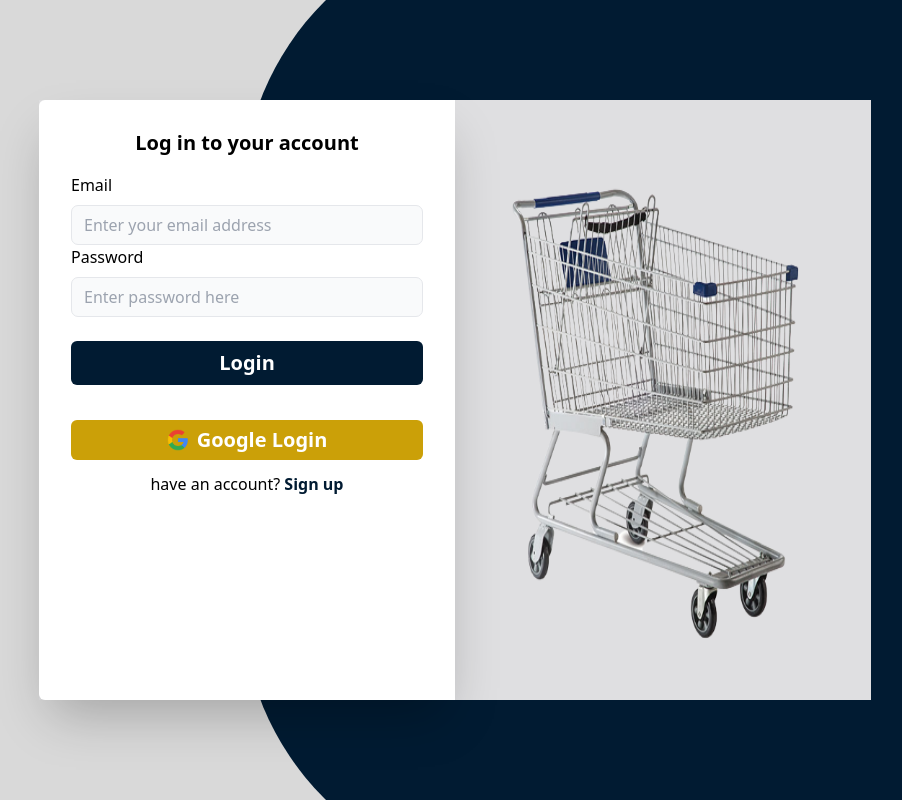
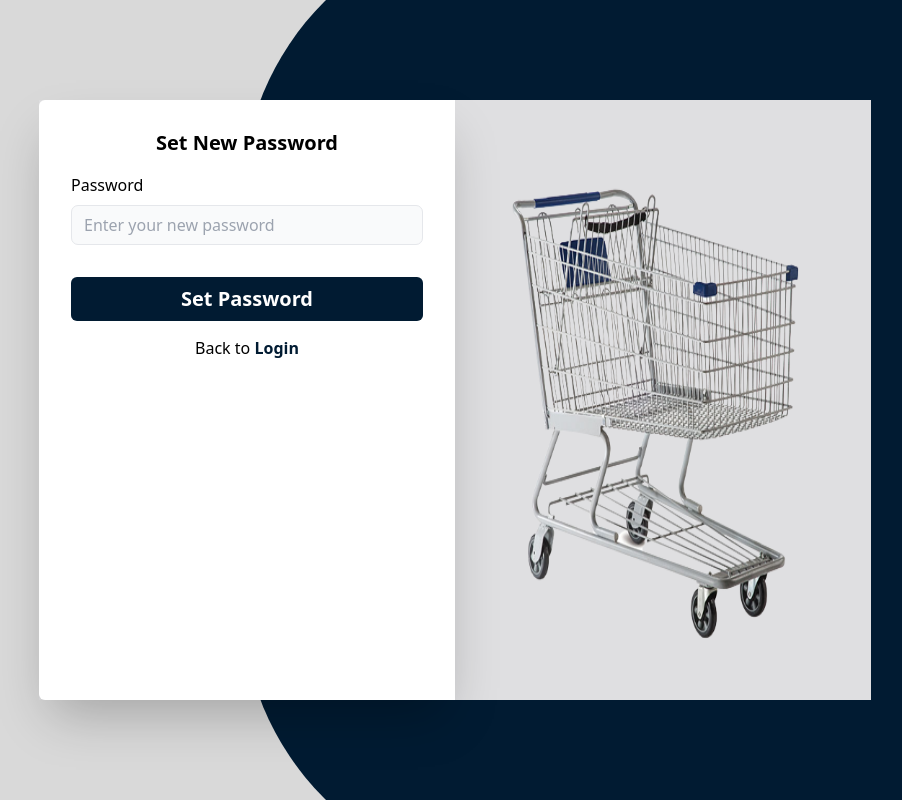
Before and after one commit to atlp-rwanda/ecommerce-app-legends-fe, a React (Vite) app: page /reset in a window 1280 px wide. Before the commit this address led to /login. Shown: the whole page, without its empty margins (185-1087 px from the left). Built offline with nearby package versions, Linux system fonts and the light colour scheme.

Commit message:
Adding ResetPassword component for user password reset functionality.

```diff
--- a/src/components/RouterProvide.jsx
+++ b/src/components/RouterProvide.jsx
@@ -10,11 +10,14 @@ import Login from '../views/auths/Login';
 import store from '../redux/store';
 import SignUpBuyer from '../views/signUpBuyer';
 import DashBoardIndex from './dashboards/admin/contents/DashBoardIndex';
+import ResetPassword from '../passwordreset/ResetPassword';
+import NewPassword from '../passwordreset/newPassword';
 import TwoFaForm from '../views/auths/2FaForm';
 import VendorRoutes from '../middlewares/authMiddlewares/VendorRoutes';
 import DummyProductVariatonsPage from './cart/DummyProductVariatonsPage';
 import CartPage from './cart/CartPage';
 
+// dotenv.config();
 function RouterProv() {
   return (
     <React.StrictMode>
@@ -23,6 +26,8 @@ function RouterProv() {
         <BrowserRouter>
           <Routes>
             <Route path="/" element={<App />} />
+            <Route path="/resetPassword" element={<ResetPassword />} />
+            <Route path="/reset" element={<NewPassword />} />
             <Route path="/cart" element={<CartPage />} />
             <Route
               path="/product-variation"
--- a/src/components/formControlscomponents/Button/Button.jsx
+++ b/src/components/formControlscomponents/Button/Button.jsx
@@ -25,6 +25,8 @@ Button.propTypes = {
   className: PropTypes.string,
   btnName: PropTypes.string.isRequired,
   // eslint-disable-next-line react/require-default-props
+  handleSend: PropTypes.func,
+  // eslint-disable-next-line react/require-default-props
   display: PropTypes.string,
 };
 
--- /dev/null
+++ b/src/passwordreset/ResetPassword.jsx
@@ -0,0 +1,113 @@
+import React, { useState } from 'react';
+import { NavLink, useNavigate } from 'react-router-dom';
+import { toast } from 'react-toastify';
+import FormInput from '../components/formControlscomponents/formInput/FormInput';
+import Button from '../components/formControlscomponents/Button/Button';
+import CART from '../assets/CART.png';
+
+export const URL = `https://ecommerce-app-legends-bn-production.up.railway.app`;
+
+function ResetPassword() {
+  const [email, setEmail] = useState('');
+  const [isClicked, setIsClicked] = useState(false);
+  const [resetButton, setResetButton] = useState({
+    display: 'hidden',
+    text: 'Send Reset Link',
+  });
+  const navigate = useNavigate();
+
+  const handleSubmit = async (e) => {
+    e.preventDefault();
+    setIsClicked(true);
+    setResetButton({
+      display: 'inline-block',
+      text: 'Loading...',
+    });
+
+    await fetch(`${URL}/api/v1/email`, {
+      method: 'POST',
+      headers: {
+        'Content-Type': 'application/json',
+      },
+      body: JSON.stringify({ email }),
+    })
+      .then((res) => res.json())
+      .then((data) => {
+        if (data.status === 'success') {
+          const { token } = data; // Extract the token from the response data
+          toast.success(data.message, { theme: 'colored' });
+          navigate('/login', { state: { token } }); // Pass the token as state to the login route
+        } else {
+          toast.error(data.message, { theme: 'colored' });
+        }
+      })
+      .catch((err) => {
+        toast.error(err.message, { theme: 'colored' });
+      });
+
+    setEmail('');
+    setIsClicked(false);
+    setResetButton({
+      display: 'hidden',
+      text: 'Send Reset Link',
+    });
+  };
+
+  const handleEmailChange = (e) => {
+    setEmail(e.target.value);
+  };
+  return (
+    <div className="bg-darkGrey h-[100vh] m-0 p-0 flex items-center w-full overflow-hidden relative">
+      <div className="md:w-full md:rounded-none w-2/3 h-[120vh] bg-darkBlueColor absolute right-0 rounded-[280px] rounded-r overflow-hidden" />
+      <div className="flex flex-row-reverse justify-center mx-auto w-[65%] md:w-[95%] sm:w-[100%] h-[75%] bg-imageBgColor">
+        <div className="flex items-center justify-center md:hidden backdrop-blur-3xl bg-imageBgColor w-1/2">
+          <img
+            src={CART}
+            alt=""
+            className="rounded-sm rounded-l-none h-[80%]"
+          />
+        </div>
+        <div className="px-8 pt-[3.5%] bg-whiteColor w-1/2 backdrop-blur-md rounded-md rounded-r-none shadow-2xl flex flex-col md:w-[90%] md:rounded-r sm:px-2 sm:w-[98%] md:px-10">
+          <h1 className="h-fit text-xl font-bold mb-1 text-center">
+            Reset Your Password
+          </h1>
+          <form className="my-[1%]" onSubmit={handleSubmit}>
+            <div className="relative w-full min-w-[200px] my-2 h-10">
+              <label
+                htmlFor="email"
+                className="before:content[' '] after:content[' '] pointer-events-none my-4"
+              >
+                Email
+              </label>
+              <FormInput
+                id="email"
+                type="email"
+                className="peer bg-lightGrey invalid:focus:border-red-400 valid:focus:border-green-400 h-full w-full rounded-[7px] border mt-2 px-3 py-3.5 font-sans text-md font-normal text-blue-gray-700 outline outline-0 transition-all placeholder-shown:border placeholder-shown:border-blue-gray-200 placeholder-shown:border-t-blue-gray-200 focus:border-1 focus:outline-0 disabled:border-0 disabled:shadow-sm"
+                placeholder="Enter your email address"
+                required
+                value={email}
+                onChange={handleEmailChange}
+              />
+            </div>
+            <Button
+              type="submit"
+              isClicked={isClicked}
+              className="w-full text-xl bg-darkBlueColor py-2 text-white font-semibold rounded-md mt-14"
+              btnName={resetButton.text}
+              display={resetButton.display}
+            />
+          </form>
+          <p className="mt-3 text-center">
+            Back to
+            <NavLink to="/login" className="text-darkBlueColor font-bold">
+              {' '}
+              Login
+            </NavLink>
+          </p>
+        </div>
+      </div>
+    </div>
+  );
+}
+
+export default ResetPassword;
--- /dev/null
+++ b/src/passwordreset/newPassword.jsx
@@ -0,0 +1,117 @@
+import React, { useState } from 'react';
+import { useNavigate, NavLink, useLocation } from 'react-router-dom';
+import { toast } from 'react-toastify';
+import FormInput from '../components/formControlscomponents/formInput/FormInput';
+import Button from '../components/formControlscomponents/Button/Button';
+import CART from '../assets/CART.png';
+
+export const URL = `https://ecommerce-app-legends-bn-production.up.railway.app`;
+
+function NewPassword() {
+  const [password, setPassword] = useState('');
+  const [isClicked, setIsClicked] = useState(false);
+  const [resetButton, setResetButton] = useState({
+    display: 'hidden',
+    text: 'Set Password',
+  });
+  const navigate = useNavigate();
+  const location = useLocation();
+  const queryParameters = new URLSearchParams(location.search);
+  const token = queryParameters.get('token');
+
+  const handleSubmit = async (e) => {
+    e.preventDefault();
+    setIsClicked(true);
+    setResetButton({
+      display: 'inline-block',
+      text: 'Loading...',
+    });
+    try {
+      const response = await fetch(`${URL}/api/v1/password/${token}`, {
+        method: 'POST',
+        headers: {
+          'Content-Type': 'application/json',
+        },
+        body: JSON.stringify({ password }),
+      });
+
+      const data = await response.json();
+
+      if (data.status === 'success') {
+        toast.success(data.message, { theme: 'colored' });
+        navigate('/login');
+      } else {
+        toast.error(data.message, { theme: 'colored' });
+      }
+    } catch (err) {
+      toast.error('An error occurred. Please try again later.', {
+        theme: 'colored',
+      });
+    }
+
+    setPassword('');
+    setIsClicked(false);
+    setResetButton({
+      display: 'hidden',
+      text: 'Set Password',
+    });
+  };
+
+  const handlePasswordChange = (e) => {
+    setPassword(e.target.value);
+  };
+
+  return (
+    <div className="bg-darkGrey h-[100vh] m-0 p-0 flex items-center w-full overflow-hidden relative">
+      <div className="md:w-full md:rounded-none w-2/3 h-[120vh] bg-darkBlueColor absolute right-0 rounded-[280px] rounded-r overflow-hidden" />
+      <div className="flex flex-row-reverse justify-center mx-auto w-[65%] md:w-[95%] sm:w-[100%] h-[75%] bg-imageBgColor">
+        <div className="flex items-center justify-center md:hidden backdrop-blur-3xl bg-imageBgColor w-1/2">
+          <img
+            src={CART}
+            alt=""
+            className="rounded-sm rounded-l-none h-[80%]"
+          />
+        </div>
+        <div className="px-8 pt-[3.5%] bg-whiteColor w-1/2 backdrop-blur-md rounded-md rounded-r-none shadow-2xl flex flex-col md:w-[90%] md:rounded-r sm:px-2 sm:w-[98%] md:px-10">
+          <h1 className="h-fit text-xl font-bold mb-1 text-center">
+            Set New Password
+          </h1>
+          <form className="my-[1%]" onSubmit={handleSubmit}>
+            <div className="relative w-full min-w-[200px] my-2 h-10">
+              <label
+                htmlFor="password"
+                className="before:content[' '] after:content[' '] pointer-events-none my-4"
+              >
+                Password
+              </label>
+              <FormInput
+                id="password"
+                type="password"
+                className="peer bg-lightGrey invalid:focus:border-red-400 valid:focus:border-green-400 h-full w-full rounded-[7px] border mt-2 px-3 py-3.5 font-sans text-md font-normal text-blue-gray-700 outline outline-0 transition-all placeholder-shown:border placeholder-shown:border-blue-gray-200 placeholder-shown:border-t-blue-gray-200 focus:border-1 focus:outline-0 disabled:border-0 disabled:shadow-sm"
+                placeholder="Enter your new password"
+                required
+                value={password}
+                onChange={handlePasswordChange}
+              />
+            </div>
+            <Button
+              type="submit"
+              isClicked={isClicked}
+              className="w-full text-xl bg-darkBlueColor py-2 text-white font-semibold rounded-md mt-14"
+              btnName={resetButton.text}
+              display={resetButton.display}
+            />
+          </form>
+          <p className="mt-3 text-center">
+            Back to
+            <NavLink to="/login" className="text-darkBlueColor font-bold">
+              {' '}
+              Login
+            </NavLink>
+          </p>
+        </div>
+      </div>
+    </div>
+  );
+}
+export default NewPassword;
--- a/src/views/auths/Login.jsx
+++ b/src/views/auths/Login.jsx
@@ -186,6 +186,15 @@ function Login() {
               {` Sign up`}
             </NavLink>
           </p>
+          <p className="mt-3 text-center">
+            Forgotten Password?
+            <NavLink
+              to="/resetPassword"
+              className="text-darkBlueColor font-bold "
+            >
+              {` Reset it`}
+            </NavLink>
+          </p>
         </div>
       </div>
     </div>
```
